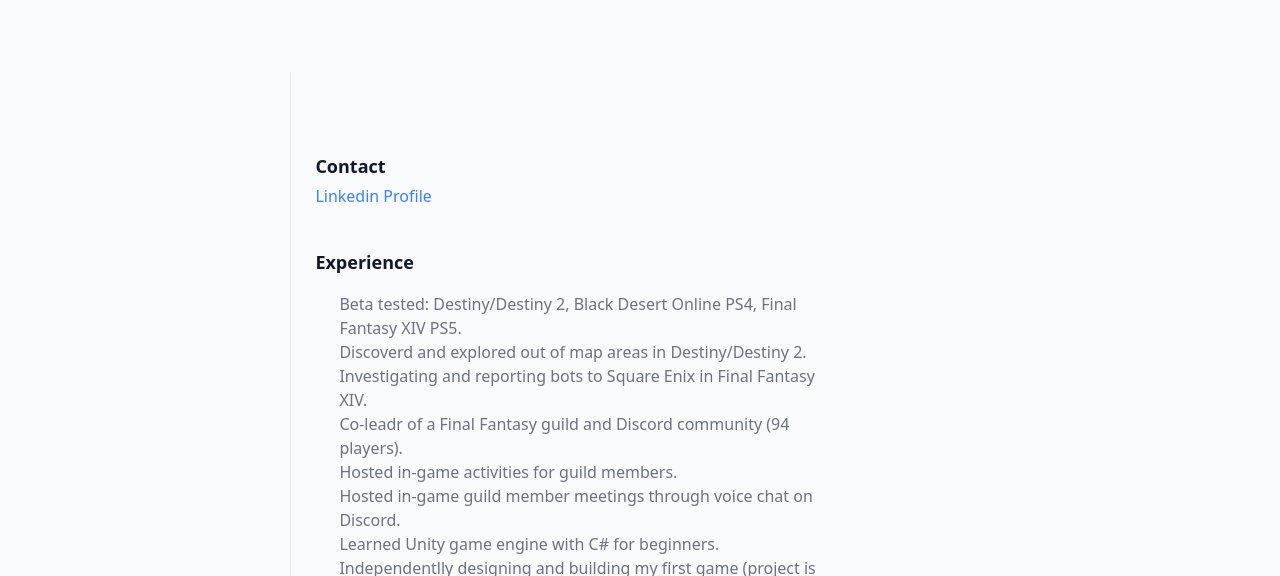
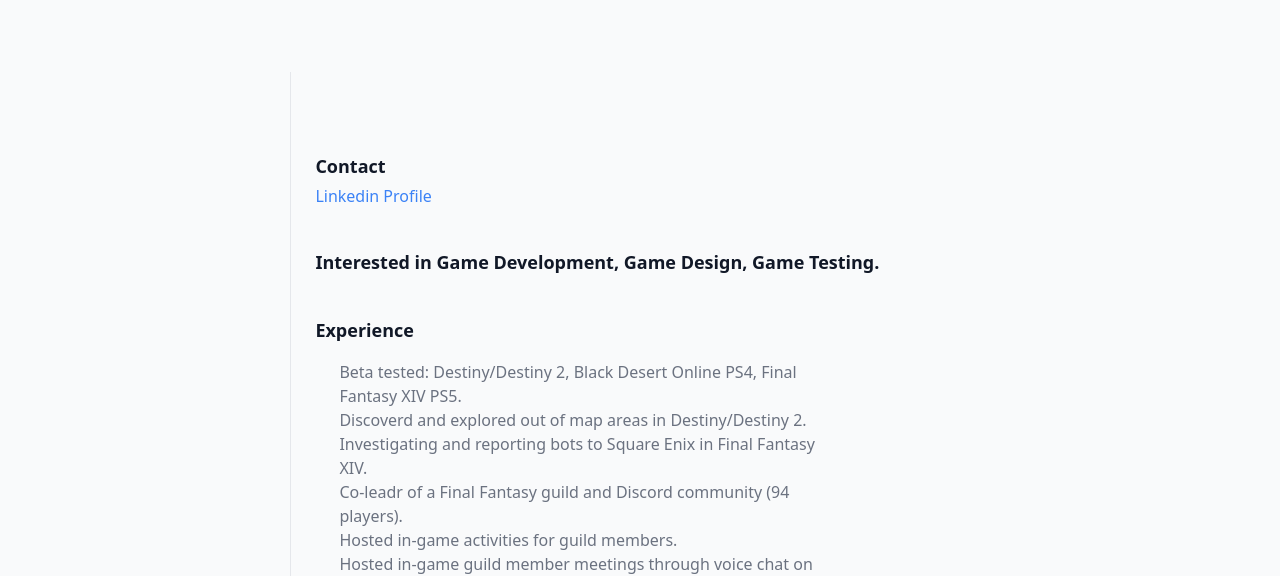
Before and after one commit to michaelbaker117/michaelbaker117.github.io, a plain HTML site: page resume.html in a window 1280 px wide. Shown: the part 224-800 px from the top of the page. Drawn offline with nearby package versions, Linux system fonts and the light colour scheme.

Commit message:
Update resume.html

```diff
--- a/resume.html
+++ b/resume.html
@@ -26,6 +26,9 @@
                     <li class="mb-10 ml-6">
                         <h3 class="flex items-center mb-1 text-lg font-semibold text-gray-900 dark:text-white">Contact</h3>
                         <a class="mb-4 text-base font-normal text-blue-500 dark:text-blue-400" href="https://www.linkedin.com/in/michael-baker-39a756223">Linkedin Profile</a>
+                    </li>
+                    <li class="mb-10 ml-6">
+                        <h3 class="flex items-center mb-1 text-lg font-semibold text-gray-900 dark:text-white">Interested in Game Development, Game Design, Game Testing.</h3>
                     </li>
                     <li class="mb-10 ml-6">
                         <h3 class="flex items-center mb-1 text-lg font-semibold text-gray-900 dark:text-white">Experience</h3>
```
